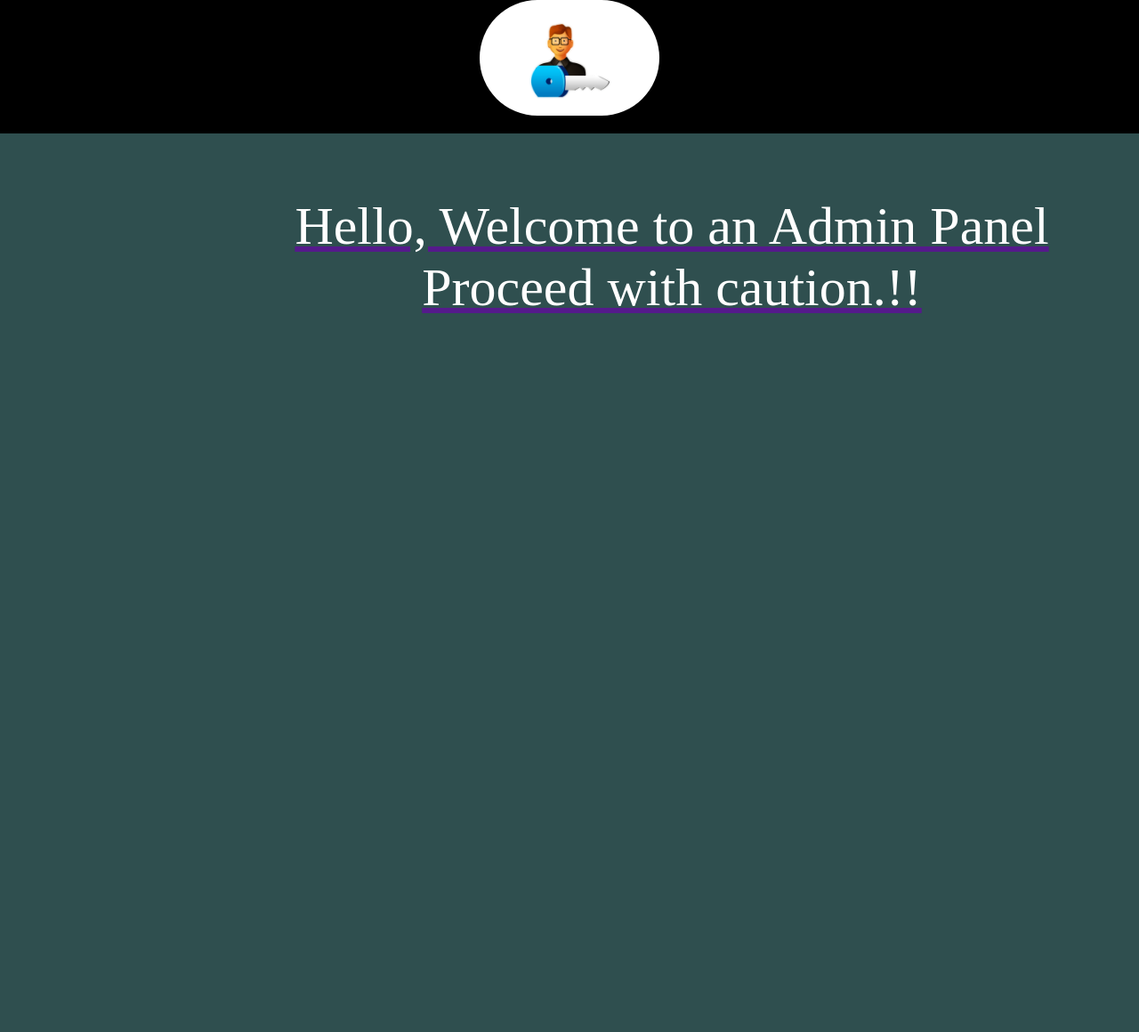
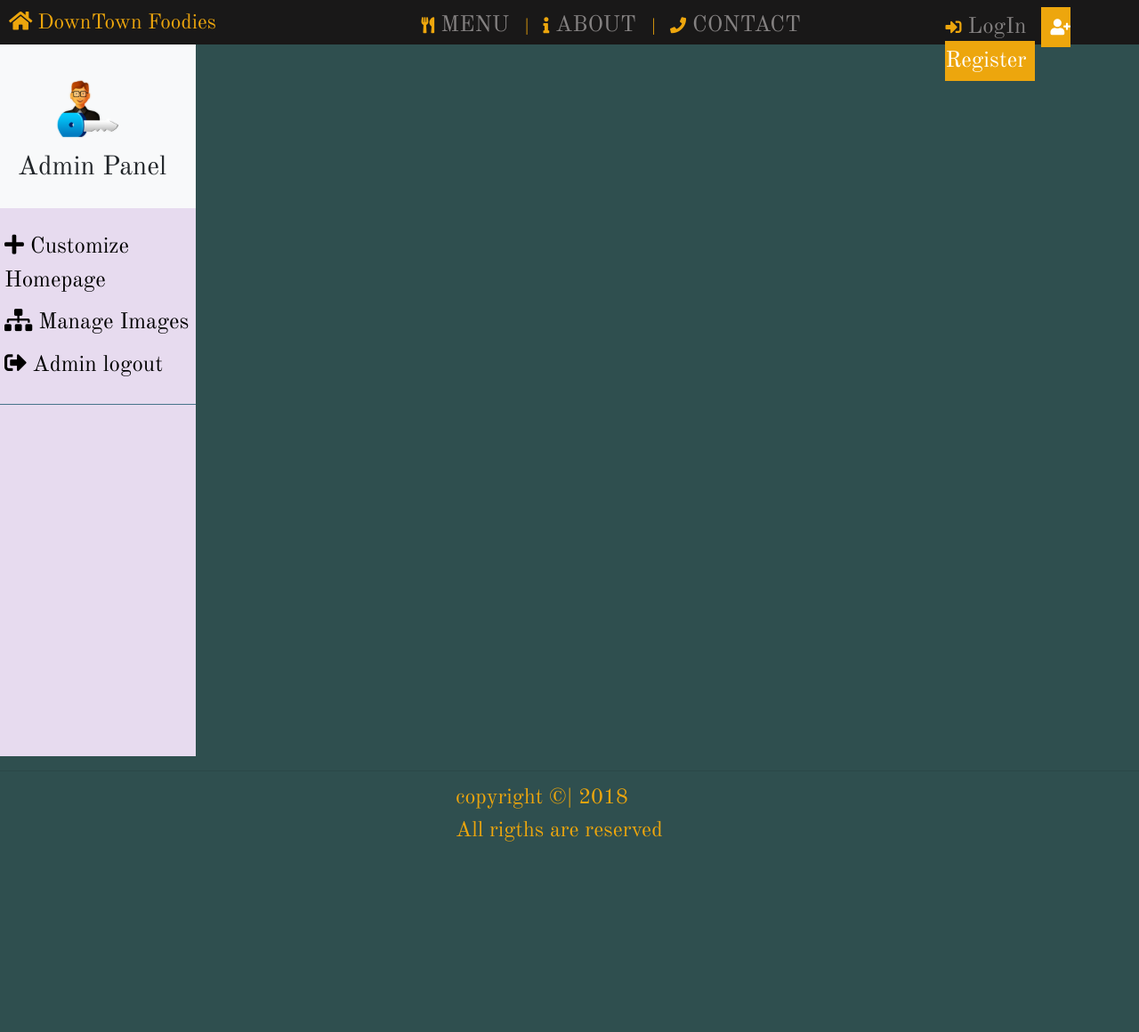
Before and after one commit to MuhammadZainEjaz/Downtown-Foodie-website, a PHP site: page /admin_panel.php in a window 1280 px wide. Shown: the whole page at 89% size. After the commit the page ends 946 px from the top, so only its background shows below. Run offline with PHP 8.4, Linux system fonts and the light colour scheme; some libraries are stand-ins or nearby versions.

Commit message:
update admin_panel

```diff
--- a/Downtown-Foodie-website-master/admin_panel.php
+++ b/Downtown-Foodie-website-master/admin_panel.php
@@ -1,85 +1,80 @@
 <?php
-/*require_once "connection.php";
-*/?>
+/*require_once "connection.php";*/
+require_once "Header Footer/headerfooter.php"
+
+?>
 <!DOCTYPE html>
 <html lang="en">
 <head>
-    <title> Admin Panel</title>
+    <meta charset="utf-8">
+    <meta name="viewport" content="width=device-width, initial-scale=1">
+    <link rel="stylesheet" type="text/css" href="css/bootstrap.css">
+    <link rel="stylesheet" type="text/css" href="css/admin_panel.css">
+    <link rel="stylesheet" type="text/css" href="css/navbar.css">
+    <link rel="stylesheet" href="https://use.fontawesome.com/releases/v5.3.1/css/all.css">
+    <link rel="stylesheet" href="https://fonts.googleapis.com/css?family=Bangers|Old+Standard+TT">
+    <link rel="stylesheet" href="https://use.fontawesome.com/releases/v5.5.0/css/all.css" integrity="sha384-B4dIYHKNBt8Bc12p+WXckhzcICo0wtJAoU8YZTY5qE0Id1GSseTk6S+L3BlXeVIU" crossorigin="anonymous">
+
+    <title>Admin Panel</title>
     <style>
+        h3{
+            font-size: 30px;
+        }
+
         body{
-            margin:0px;
-            border:0px;
+            background:darkslategray;
+            background-repeat: no-repeat;
+        }
+        li{
+            font-size: 25px;
+            color:Black;
+        }
+        img{
+            vertical-align: middle;
+            height:100px;
+            border-style:none;
+        }
 
+        * {
+            font-family: 'Old Standard TT', serif;
         }
-        #header
-        {
-            width:100%;
-            height:150px;
-            background:black;
-            color:white;
+    </style>
+</head>
+<?php
+header_code();
+?>
+
+<body>
+<div class="wrapper">
+    <nav id="sidebar">
+        <div class="sidebar-header">
+            <h3><img src="images/admin.png"> Admin Panel</h3>
+        </div>
+
+        <ul class="list-unstyled components">
+            <li>
+                <a href="admin/customise_homepage.php">
+                    <i class="fas fa-plus"></i> Customize Homepage
+                </a>
+            </li>
+            <li>
+                <a href="admin/upload_images.php">
+                    <i class="fas fa-sitemap"></i> Manage Images
+                </a>
+            </li>
+            <li>
+                <a href="login.php">
+                    <i class="fa fa-sign-out-alt"></i> Admin logout</a>
+            </li>
+        </ul>
+
+    </nav>
 
 
-        }
-        #sidebar
-        {
-            width:300px;
-            height:400px;
-            background:darkslategray;
-            float:left;
-        }
-        #data
-        {
-            height:870px;
-            background:darkslategray;
-            color:White;
-            font-size:60px;
-            padding:70px;
-            left:40%;
-        }
-        #admin
-        {
-            height:130px;
-            background:white;
-            border-radius: 80px;
-        }
-        ul  {
-            padding:30px;
-            font-size:25px;
-            border-radius: 20px;
-            color: white;
+</div>
 
-            /*border-bottom:10px black;*/
-        }
-        ul :hover
-        {
-            background:darkgrey;
-            color:white;
-        }
-
-    </style>
-
-
-</head>
-<body>
-<div id="header">
-    <center>
-        <img src="images/admin.png" alt="admin" id="admin"><br>
-    </center>
-
-</div>
-<div id="sidebar">
-    <ul>
-       <a href="" Homepage<br><br>
-        <!--<a href="add.php" > Add <br><br></a>
-
-        Update<br><br>
-        Manage Photos/Videos<br><br>-->
-    </ul>
-
-</div>
-<div id="data">
-    <center>Hello, Welcome to an Admin Panel<br>Proceed with caution.!!</center>
-
-</div>
+<?php
+footer_code();
+?>
 </body>
 </html>
--- /dev/null
+++ b/Downtown-Foodie-website-master/css/admin_panel.css
@@ -0,0 +1,102 @@
+
+.bg{
+    width:100%;
+    height:100%;
+}
+
+.login_form {
+    max-width: 400px;
+    margin: auto;
+    padding-top: 100px;
+}
+
+#inputEmail {
+    margin-bottom: 10px;
+}
+
+
+
+.wrapper {
+    display: flex;
+    align-items: stretch;
+}
+
+
+
+#sidebar.active {
+    margin-left: -220px;
+}
+
+#sidebar {
+    min-width: 220px;
+    max-width: 220px;
+    min-height: 100vh;
+}
+
+a[data-toggle="collapse"] {
+    position: relative;
+}
+
+.dropdown-toggle::after {
+    display: block;
+    position: absolute;
+    top: 50%;
+    right: 20px;
+    transform: translateY(-50%);
+}
+
+@media (max-width: 768px) {
+    #sidebar {
+        margin-left: -220px;
+    }
+    #sidebar.active {
+        margin-left: 0;
+    }
+}
+
+body {
+    font-family: 'Poppins', sans-serif;
+    background: #fafafa;
+}
+
+
+a, a:hover, a:focus {
+    color: inherit;
+    text-decoration: none;
+    transition: all 0.3s;
+}
+
+#sidebar {
+    background: #e7dbef;
+    transition: all 0.3s;
+}
+
+#sidebar .sidebar-header {
+    padding: 20px;
+    background: #f8f9fa;
+}
+
+#sidebar ul.components {
+    padding: 20px 0;
+    border-bottom: 1px solid #47748b;
+}
+
+
+
+#sidebar ul li a {
+    padding: 5px;
+    display: block;
+}
+#sidebar ul li a:hover {
+    color: #7386D5;
+    background: #fff;
+}
+
+#sidebar ul li.active > a, a[aria-expanded="true"] {
+    color: #fff;
+    background: #6d7fcc;
+}
+
+#content {
+    width: 100%;
+}
--- a/Downtown-Foodie-website-master/login.php
+++ b/Downtown-Foodie-website-master/login.php
@@ -9,7 +9,7 @@ require_once "Header Footer/headerfooter.php"
     <title>Login</title>
     <meta name="viewport" content="width=device-width,initial-scale=1.0">
     <link rel="stylesheet" type="text/css" href="css/login.css" media="screen" />
-    <link href="bootstrap.css" rel="stylesheet">
+    <link href="css/bootstrap.css" rel="stylesheet">
     <link rel="stylesheet" type="text/css" href="css/navbar.css">
     <link rel="stylesheet" href="https://use.fontawesome.com/releases/v5.5.0/css/all.css" integrity="sha384-B4dIYHKNBt8Bc12p+WXckhzcICo0wtJAoU8YZTY5qE0Id1GSseTk6S+L3BlXeVIU" crossorigin="anonymous">
 
@@ -38,7 +38,7 @@ header_code();
                 <div class="checkbox">
                     <label> <input type="checkbox"> Remember me </label>
                 </div>
-                <div><a href="reset.html"> Forget Password?</a><br>
+                <div><a href="reset.php"> Forget Password?</a><br>
                 </div><br>
                 <button type="submit" class="btn btn-success "> Sign in </button><br><br>
                 <button class="social facebook">Login with Facebook </button>
```
